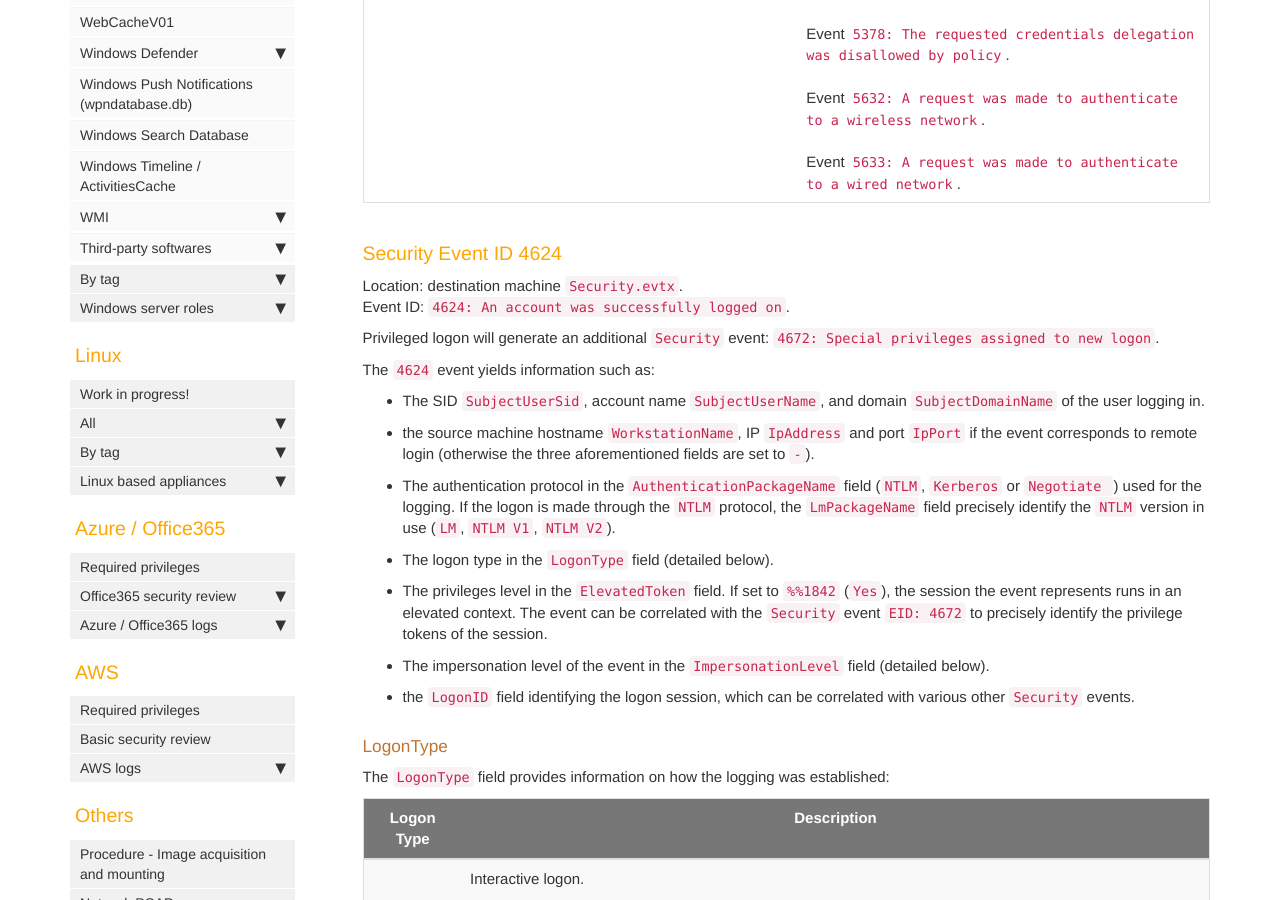
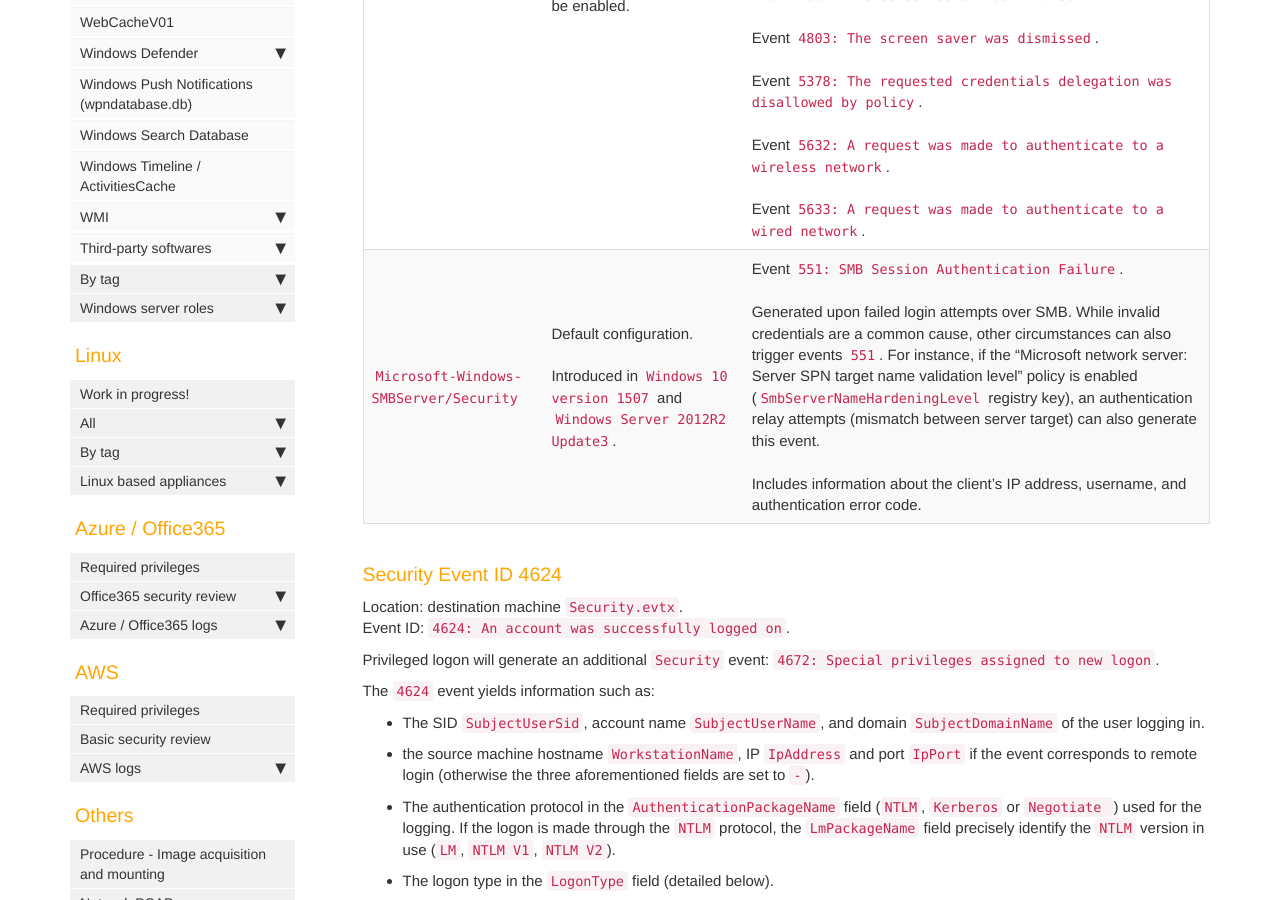
Before and after one commit to Qazeer/artefacts.help, a Jekyll site: the page built from pages/windows/etw_authentication_dst_host.md, in a window 1280 px wide and 900 px high, scrolled down 1520 px. Built offline with Jekyll 4.4.1, drawn with Linux system fonts in a browser that asks for light colours; comment, search, counter and statistics services are not loaded; some of the changed text lies outside the part shown.

Commit message:
[Artefact] Windows ETW - Add SMB Security 551

```diff
--- a/pages/windows/etw_authentication_dst_host.md
+++ b/pages/windows/etw_authentication_dst_host.md
@@ -6,7 +6,7 @@ tags:
   - windows_etw
   - windows_lateral_movement
   - windows_lateral_movement_dst
-location: 'Channel: Security.\nEvents: 4624, 4625, 4672, 4634, 4647, 4649, 4778, 4779, 4800, 4801, 4802, 4803, 5378.'
+location: 'Channel: Security.\nEvents: 4624, 4625, 4672, 4634, 4647, 4649, 4778, 4779, 4800, 4801, 4802, 4803, 5378.\n\nChannel: Microsoft-Windows-SMBServer/Security.\nEvent: 551.'
 last_updated: 2025-04-16
 sidebar: sidebar
 permalink: windows_etw_authentication_dst_host.html
@@ -23,6 +23,7 @@ folder: windows
 | `Security` | Default configuration. | Event `4634: An account was logged off`. <br><br> Legacy: <br> Events `538: User Logoff`. |
 | `Security` | Default configuration. <br><br> Only logged on for `Interactive` and `RemoteInteractive` logons. | Event `4647: User initiated logoff`. <br><br> Legacy: <br> Events `551: User initiated logoff`. |
 | `Security` | Requires `Audit Other Logon/Logoff Events` to be enabled. | Event `4649: A replay attack was detected`. <br><br> Event `4778: A session was reconnected to a Window Station`. <br><br> Event `4779: A session was disconnected from a Window Station`. <br><br> Event `4800: The workstation was locked`. <br><br> Event `4801: The workstation was unlocked`. <br><br> Event `4802: The screen saver was invoked`. <br><br> Event `4803: The screen saver was dismissed`. <br><br> Event `5378: The requested credentials delegation was disallowed by policy`. <br><br> Event `5632: A request was made to authenticate to a wireless network`. <br><br> Event `5633: A request was made to authenticate to a wired network`. |
+| `Microsoft-Windows-SMBServer/Security` | Default configuration. <br><br> Introduced in `Windows 10 version 1507` and `Windows Server 2012R2 Update3`. | Event `551: SMB Session Authentication Failure`. <br><br> Generated upon failed login attempts over SMB. While invalid credentials are a common cause, other circumstances can also trigger events `551`. For instance, if the "Microsoft network server: Server SPN target name validation level" policy is enabled (`SmbServerNameHardeningLevel` registry key), an authentication relay attempts (mismatch between server target) can also generate this event. <br><br> Includes information about the client's IP address, username, and authentication error code. |
 
 ### Security Event ID 4624
 
```
Also changed, not shown: other parts of pages/windows/etw_authentication_dst_host.md (+2 -0 lines).
